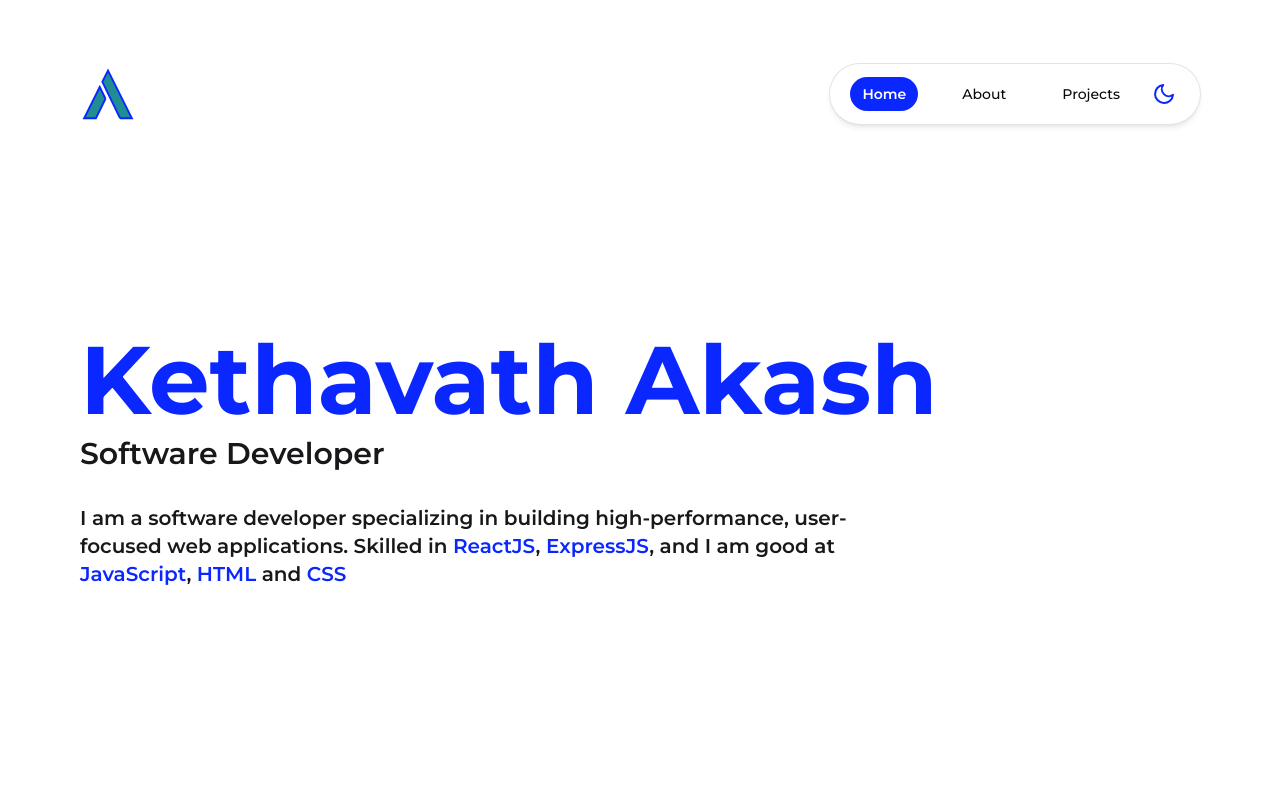
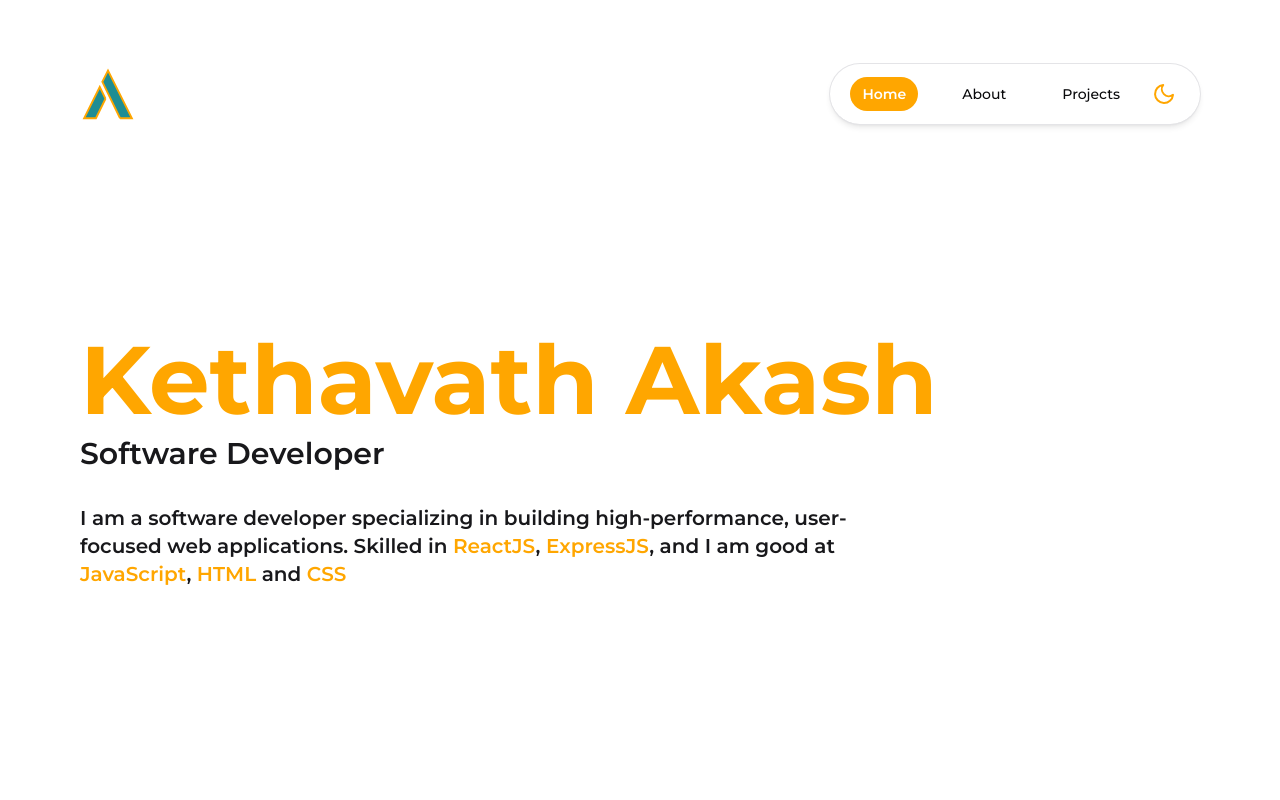
Before and after one commit to Aakashkethavath/portfoli, a Next.js app: page / in a window 1280 px wide. Shown: the top 800 px of the page. Built offline with nearby package versions, Linux system fonts and the light colour scheme.

Commit message:
Change accent colors to Golden/Yellow theme
Updated color variables for a Golden/Yellow theme.

```diff
--- a/src/styles/globals.css
+++ b/src/styles/globals.css
@@ -3,14 +3,14 @@
 @tailwind utilities;
 
 @layer base {
-  /* ---------------------- blue ----------------------- */
- :root {
+  /* ---------------------- Golden/Yellow theme ----------------------- */
+:root {
   --background: 0 0% 100%;
   --foreground: 240 10% 3.9%;
   --border: 240 5.9% 90%;
   --destructive: 0 84.2% 60.2%;
   --destructive-foreground: 0 0% 98%;
-  --accent: 233 100% 52%;
+  --accent: 39 100% 50%;
   --accent-foreground: 240 5.9% 10%;
   --muted: 240 4.8% 95.9%;
   --muted-foreground: 240 3.8% 46.1%;
@@ -21,7 +21,7 @@
   --border: 240 3.7% 15.9%;
   --destructive: 0 62.8% 30.6%;
   --destructive-foreground: 0 0% 98%;
-  --accent: 230 100% 65%;
+  --accent: 39 100% 50%;
   --accent-foreground: 0 0% 98%;
   --muted: 240 3.7% 15.9%;
   --muted-foreground: 240 5% 64.9%;
```
